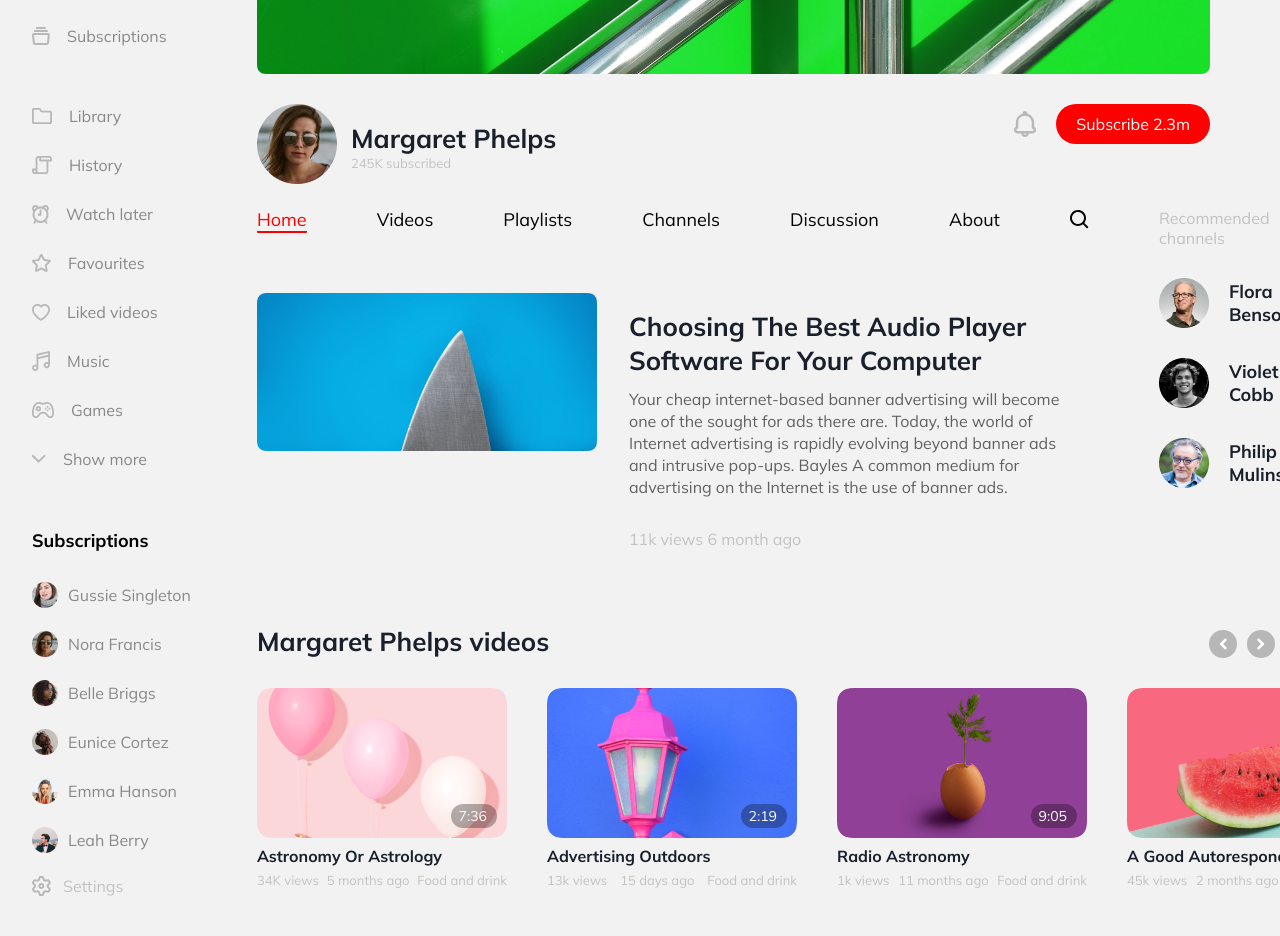
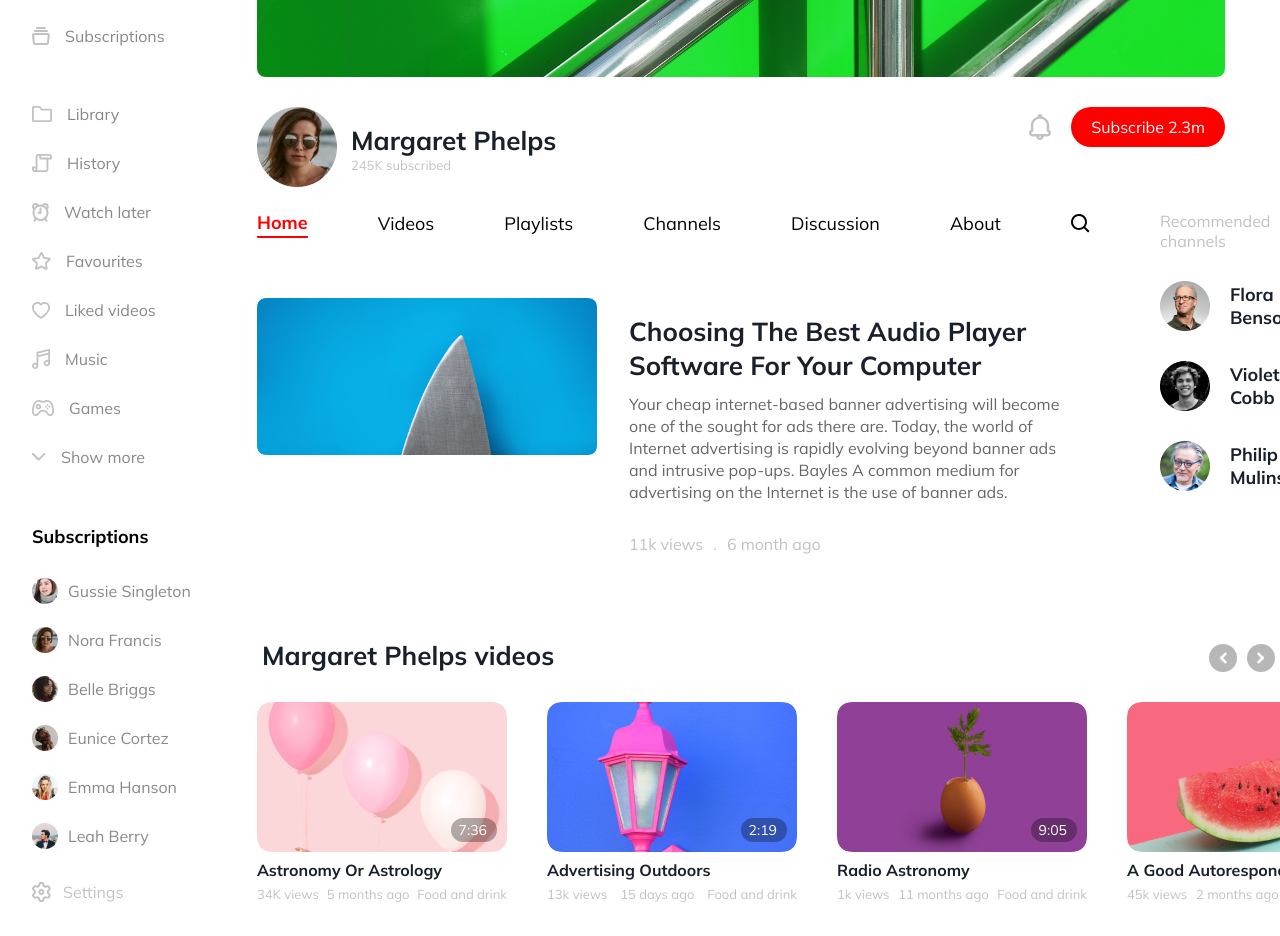
Before and after one commit to AleksandrKalinin/Task2, a website: page channel.html in a window 1280 px wide. Shown: the part 187-1123 px from the top of the page. After the commit the page ends 1089 px from the top, so only its background shows below. Drawn offline with Linux system fonts and the light colour scheme.

Commit message:
Fixed markup styling on desktop version according to mockup

```diff
--- a/channel.html
+++ b/channel.html
@@ -189,7 +189,7 @@
 						<div class="content-player__description player-description">
 							<h6 class="player-description__title player-title">Choosing The Best Audio Player Software For Your Computer</h6>
 							<p class="player-description__text player-text">Your cheap internet-based banner advertising will become one of the sought for ads there are. Today, the world of Internet advertising is rapidly evolving beyond banner ads and intrusive pop-ups. Bayles A common medium for advertising on the Internet is the use of banner ads.</p>
-							<p class="player-description__info player-info">11k views 6 month ago</p>
+							<p class="player-description__info player-info"><span>11k views</span><span class="divider">.</span><span>6 month ago</span></p>
 						</div>
 					</div>
 				</div>
--- a/src/sass/main.sass
+++ b/src/sass/main.sass
@@ -15,7 +15,7 @@ body
 	margin: 0
 	padding: 0
 	font-family: 'Mulish', sans-serif
-	background: #F2F2F2
+	background: #FFFFFF
 	position: relative
 
 .section-home
@@ -26,6 +26,9 @@ body
 	width: 100%
 	position: relative
 	padding-top: 94px
+
+.main-home
+	padding-bottom: 50px
 
 .content
 	margin: 0 70px 0 65px
@@ -48,7 +51,7 @@ body
 
 .content-header
 	margin: 30px 0 20px 0
-	width: calc(100% - 70px)
+	width: calc(100% - 55px)
 	display: flex
 	align-items: flex-start
 	justify-content: space-between
@@ -114,6 +117,15 @@ body
 			line-height: 22px
 			color: #C2C2C2
 			margin: 0
+			display: flex
+			align-items: center
+
+		.divider
+			display: flex
+			align-items: center
+			height: 100%
+			align-self: center
+			padding: 0 10px
 
 .content-navigation
 	display: flex
@@ -143,6 +155,8 @@ body
 			color: $red-color
 			border-bottom: 2px solid $red-color
 			border-radius: 1px
+			padding-bottom: 2px
+			font-weight: 700
 
 	.nav-item.nav-item_more
 		display: none
--- a/src/sass/media.sass
+++ b/src/sass/media.sass
@@ -15,7 +15,7 @@ $red-color: #FF0000
 					object-fit: cover
 
 	.content-player
-		margin: 55px 205px 60px 0
+		margin: 55px 205px 55px 0
 		max-width: 1120px
 		.content-player__image
 			width: 540px
@@ -33,13 +33,17 @@ $red-color: #FF0000
 	.content
 		width: calc(100% - 315px)
 
+	.main-home
+		.content.content_full
+			margin-top: 20px
+
 	.content.content_full
 		width: calc(100% - 245px)
 		margin: 0 0 0 65px
 		overflow: hidden
 
 	.content-main, .content-top, .content-header
-		margin-right: 70px
+		margin-right: 55px
 
 @media only screen and (max-width: 1600px)
 	.videoplayer
--- a/src/sass/modules/_galleries.sass
+++ b/src/sass/modules/_galleries.sass
@@ -18,7 +18,7 @@
 			cursor: pointer
 
 			.gallery-small__description
-				padding-bottom: 4px
+				padding-bottom: 0
 
 				.small-item__title
 					font-weight: 700
@@ -75,6 +75,7 @@
 
 				.gallery-medium__image
 					transition: .2s all
+					display: block
 
 			.medium-item__title
 				font-weight: 700
@@ -112,7 +113,7 @@
 .gallery-header
 	display: flex
 	align-items: flex-end
-	padding-right: 9.186%
+	padding-right: calc(9.186% - 17px)
 	margin: 0 0 30px 0
 	position: relative
 	justify-content: space-between
@@ -123,6 +124,7 @@
 		align-items: center
 
 	.gallery-header_right
+		margin-top: 14px
 		.gallery-navigation
 			margin-left: 40px
 
@@ -134,6 +136,7 @@
 		height: 50px
 
 	.gallery-header__title
+		padding-left: 5px
 		font-weight: 700
 		font-size: 26px
 		line-height: 33px
--- a/src/sass/modules/_header.sass
+++ b/src/sass/modules/_header.sass
@@ -6,7 +6,11 @@
 	position: fixed
 	width: 100vw
 	z-index: 999
-	background: #F2F2F2
+	background: #FFFFFF
+
+	.menu
+		img
+			display: block
 
 	.mobile-nav
 		display: none
--- a/src/sass/modules/_sidebar.sass
+++ b/src/sass/modules/_sidebar.sass
@@ -1,9 +1,11 @@
 .sidebar
 	margin-left: 32px
-	padding:  20px 0 40px 0
+	padding:  20px 0 0 0
 	display: flex
 	flex-direction: column
 	justify-content: space-between
+	line-height: 20px
+	font-size: 16px
 
 .sidebar-settings
 	display: flex
@@ -13,8 +15,6 @@
 		margin-right: 12px
 
 	.sidebar-settings__text
-		font-size: 16px
-		line-height: 20px
 		color: #C2C2C2
 		margin: 0
 
@@ -40,8 +40,7 @@
 		.subscriptions-item__text
 			color: #898989
 			margin: 0
-			line-height: 20px
-			font-size: 16px
+
 
 .categories
 	width: 135px
@@ -54,7 +53,7 @@
 		transition: .1s all
 
 		.categories-item__image
-		 	margin-right: 17px
+		 	margin-right: 15px
 
 		.categories-item__text
 			color: #898989
@@ -67,7 +66,7 @@
 			color: $red-color
 
 	.categories-item.categories-item_spaced
-		margin-bottom: 60px
+		margin-bottom: 58px
 
 .sidebar-mobile
 	display: none
--- a/src/sass/modules/_videoplayer.sass
+++ b/src/sass/modules/_videoplayer.sass
@@ -23,7 +23,7 @@
 				left: 0
 				display: flex
 				flex-direction: column
-				padding: 0 33px 20px 33px
+				padding: 0 31px 20px 31px
 
 				.videoplayer-time
 					width: 100%
@@ -35,7 +35,7 @@
 
 				.videoplayer-progress
 					width: 100%
-					padding: 20px 0
+					padding: 20px 0 20px 0
 
 					.videoplayer-progress_left,
 					.videoplayer-progress_right
@@ -47,7 +47,10 @@
 						padding: 0 6px
 
 				.videoplayer-controls
-					width: 100%
+					position: relative
+					top: -5px
+					width: calc(100% - 15px)
+					margin: 0 auto
 					display: flex
 					justify-content: space-between
 
@@ -58,6 +61,8 @@
 
 					.videoplayer-controls__item
 						cursor: pointer
+						img
+							display: block
 
 					.videoplayer-controls_left
 						.videoplayer-controls__item:not(:last-child)
```
Also changed, not shown: home.html (+1 -1 lines), build/css/style.css.
